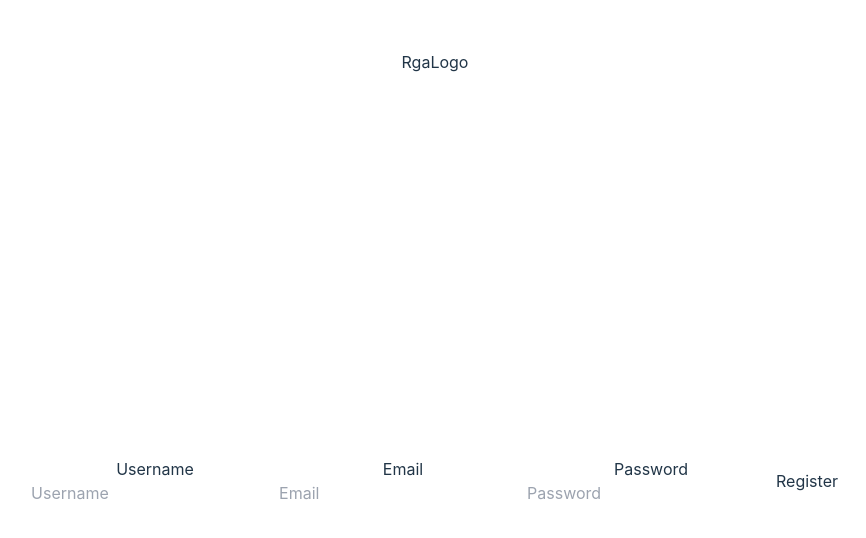
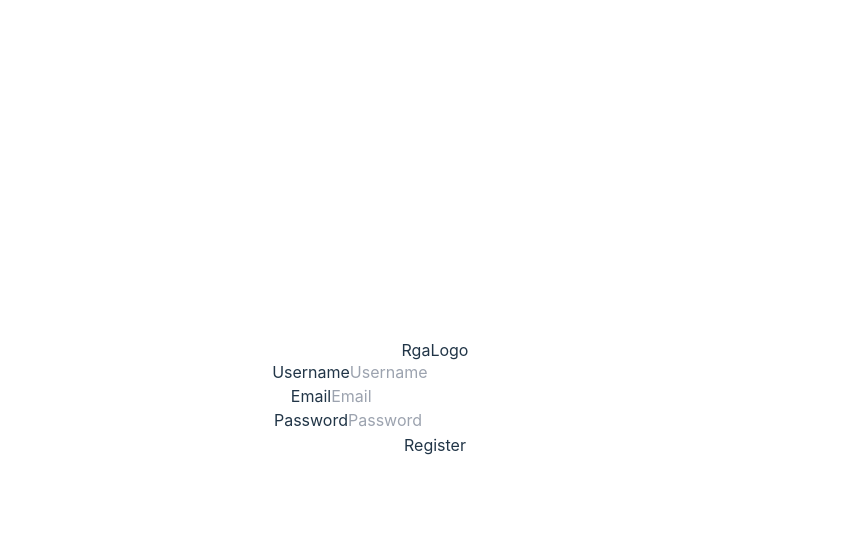
Before and after one commit to hejhejsanne/grupparbeteFrontend, a React (Vite) app: page /registeruser in a window 1280 px wide. Shown: the top 538 px of the page, without its empty margins (205-1071 px from the left). Built offline with nearby package versions, Linux system fonts and the light colour scheme.

Commit message:
ready without css styling. waiting for tailwind

```diff
--- a/src/components/RegisterUser.jsx
+++ b/src/components/RegisterUser.jsx
@@ -4,7 +4,7 @@ const RegisterUser = () => {
     return(
          <div>
             <h1>RgaLogo</h1>
-        <form className="register-form">
+        <form>
 
             <div>
                 <label>Username</label>
--- a/src/index.css
+++ b/src/index.css
@@ -54,19 +54,6 @@ button:focus-visible {
   outline: 4px auto -webkit-focus-ring-color;
 }
 
-.register-form{
-  background-color: #ffffff;
-  border-radius: 6px;
-  width: 581px;
-  height: 530px;
-  margin: 0;
-  margin-top: 144px;
-  display: flex;
-  justify-content: center;
-  align-items: center;
-
-}
-
 
 @media (prefers-color-scheme: light) {
   :root {
```
